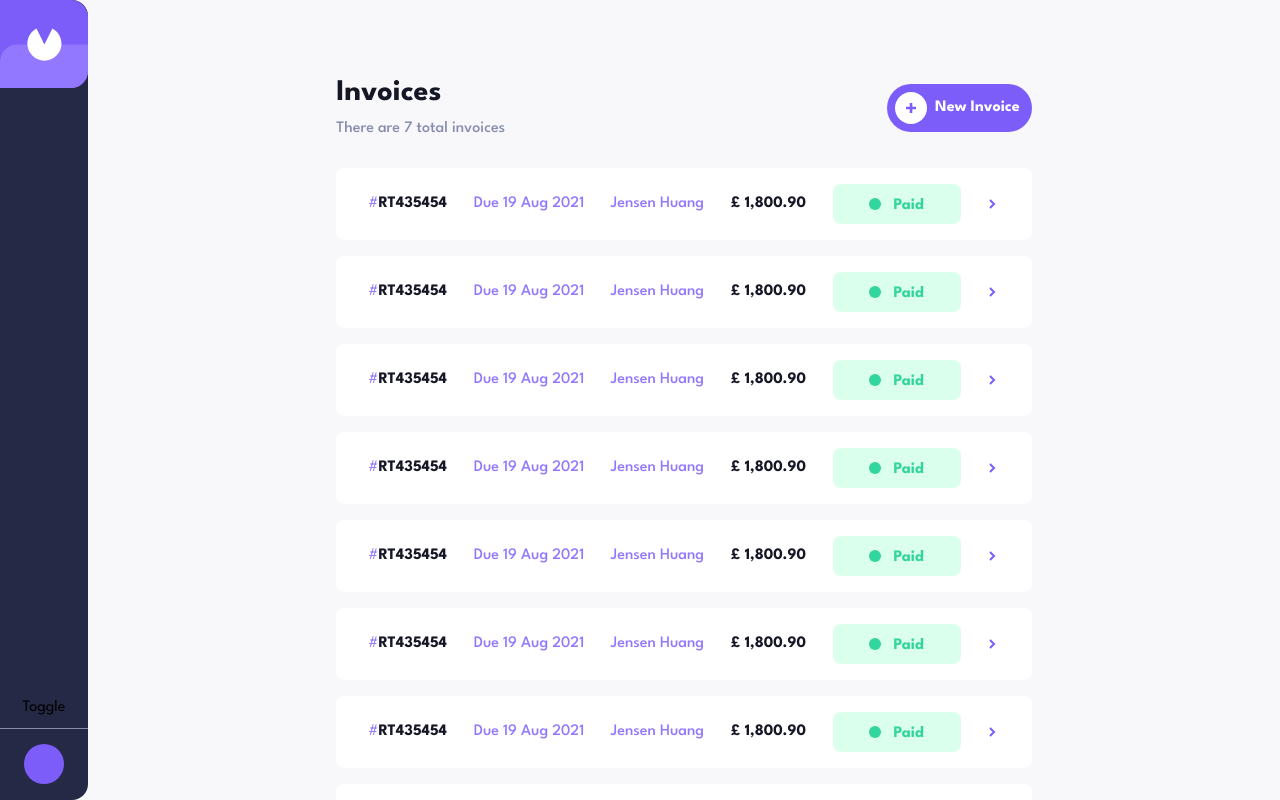
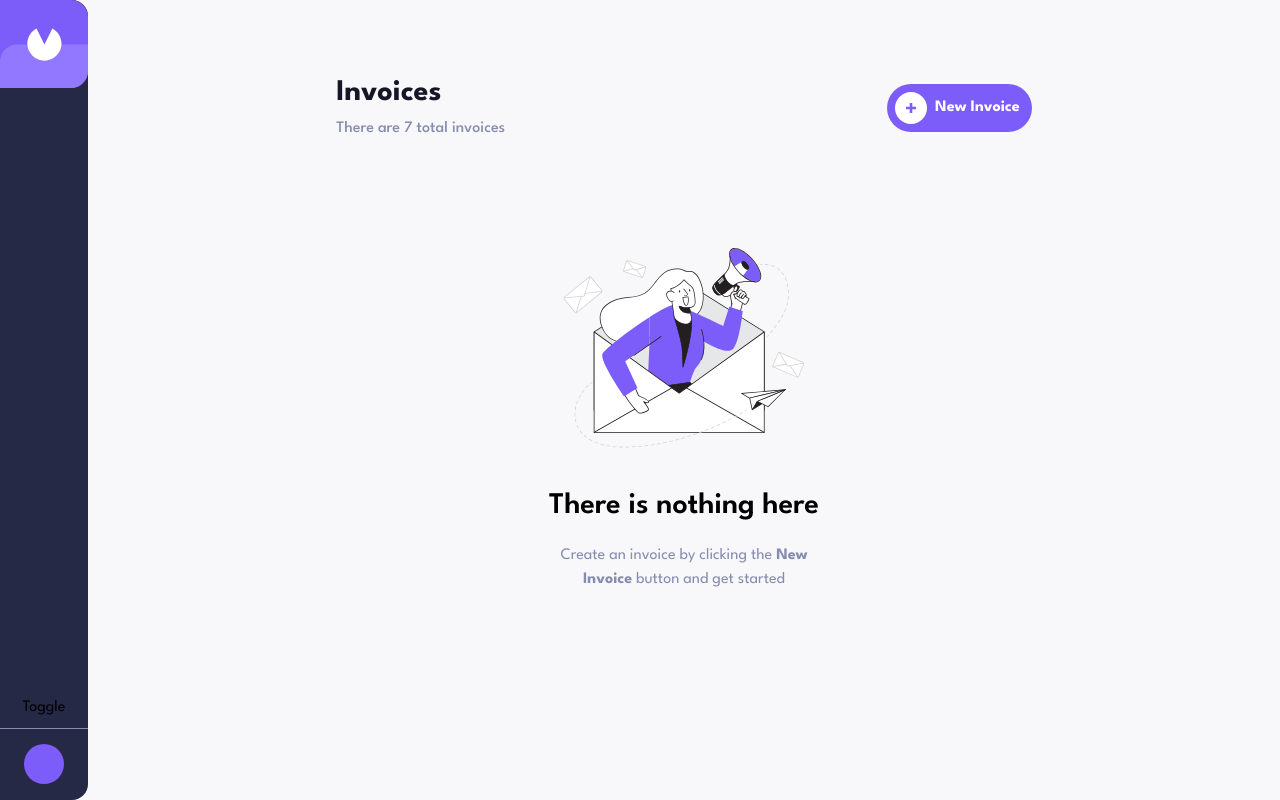
Before and after one commit to dev-ekkx/svelte-invoice-app, a SvelteKit app: page / in a window 1280 px wide. Built offline with nearby package versions, Linux system fonts and the light colour scheme.

Commit message:
feature: update invoice item

```diff
--- a/src/routes/+page.svelte
+++ b/src/routes/+page.svelte
@@ -1,6 +1,7 @@
 <script>
-  import Button from '$lib/components/button.svelte';
-  import Invoice from '$lib/components/invoice.svelte';
+  import Button from "$lib/components/button.svelte";
+  import Invoice from "$lib/components/invoice.svelte";
+  import emptyState from "$lib/assets/empty.svg";
 </script>
 
 
@@ -18,10 +19,19 @@
   </div>
 </header>
 
-<section class="base-width flex-1 grid gap-4 overflow-y-auto">
+<section class="base-width  grid gap-4 overflow-y-auto">
 
-  {#each Array(10) as a, index}
+  {#each Array(0) as a, index}
     <Invoice />
+  {:else}
+    <div class="flex items-center justify-center w-full h-full pt-20 flex-col gap-10">
+      <img src={emptyState} alt="empty state">
+      <div class="flex flex-col gap-5 items-center w-5/12">
+        <span class="font-semibold text-3xl">There is nothing here</span>
+        <span class="text-neutral-200 text-center">  Create an invoice by clicking the
+<span class="font-bold">New Invoice</span> button and get started</span>
+      </div>
+    </div>
   {/each}
 </section>
 
```
Also changed, not shown: src/lib/assets/empty.svg (added).
